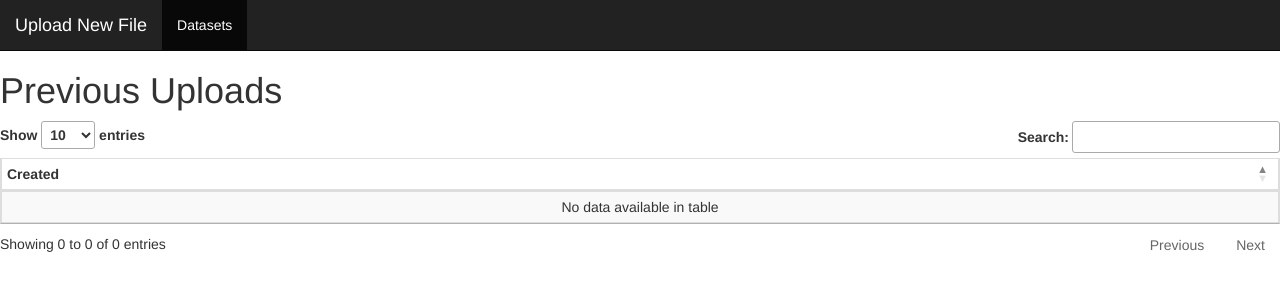
After one commit to lilleswing/optimal_matching, a Django app: page /dataset in a window 1280 px wide. The commit adds this page. Shown: the top 300 px of the page. Run offline with Django 3.2, Linux system fonts and the light colour scheme; data that the repository does not hold is empty; some libraries are stand-ins or nearby versions.

Commit message:
UI nice nice

```diff
--- a/src/matching/matching/models.py
+++ b/src/matching/matching/models.py
@@ -3,3 +3,4 @@ from django.db import models
 
 class CsvFile(models.Model):
   text = models.TextField()
+  created = models.DateTimeField(auto_now_add=True, blank=True)
--- a/src/matching/matching/urls.py
+++ b/src/matching/matching/urls.py
@@ -21,7 +21,6 @@ from matching import views
 urlpatterns = [
   url(r'^admin/', admin.site.urls),
   url(r'^$', views.index, name='index'),
-  url(r'^(?P<csv_id>[0-9]+)$', views.show_csv_file, name='show_csv_file'),
-
-
+  url(r'^dataset$', views.list_files, name='list_csv_file'),
+  url(r'^dataset/(?P<csv_id>[0-9]+)$', views.show_csv_file, name='show_csv_file'),
 ]
--- a/src/matching/matching/views.py
+++ b/src/matching/matching/views.py
@@ -1,3 +1,4 @@
+from django.urls import reverse
 from munkres import Munkres, make_cost_matrix, DISALLOWED
 from django.http import HttpResponse, HttpResponseRedirect
 from django.shortcuts import render
@@ -15,8 +16,18 @@ def handle_uploaded_file(fin):
 def index(request):
   if request.method == 'POST':
     csv_id = handle_uploaded_file(request.FILES['datafile'])
-    return HttpResponseRedirect('/%d' % csv_id)
+    return HttpResponseRedirect(reverse("show_csv_file", args=[csv_id]))
   return render(request, 'upload.html')
+
+
+def list_files(request):
+  csv_files = CsvFile.objects.all()
+  for f in csv_files:
+    f.url = reverse("show_csv_file", args=[f.id])
+  context = {
+    "csv_files": csv_files
+  }
+  return render(request, "list_files.html", context=context)
 
 
 def show_csv_file(request, csv_id):
--- /dev/null
+++ b/src/matching/templates/base.html
@@ -0,0 +1,32 @@
+<!DOCTYPE html>
+<html lang="en">
+<head>
+    <meta charset="UTF-8">
+    <meta charset="utf-8">
+    <meta name="viewport" content="width=device-width, initial-scale=1">
+    <script src="https://code.jquery.com/jquery-3.2.1.slim.min.js"
+            integrity="sha384-KJ3o2DKtIkvYIK3UENzmM7KCkRr/rE9/Qpg6aAZGJwFDMVNA/GpGFF93hXpG5KkN"
+            crossorigin="anonymous"></script>
+    <script src="//maxcdn.bootstrapcdn.com/bootstrap/3.3.7/js/bootstrap.min.js"
+            integrity="sha384-Tc5IQib027qvyjSMfHjOMaLkfuWVxZxUPnCJA7l2mCWNIpG9mGCD8wGNIcPD7Txa"
+            crossorigin="anonymous"></script>
+    <script src="https://cdn.datatables.net/1.10.15/js/jquery.dataTables.min.js"></script>
+    <link rel="stylesheet" href="https://cdn.datatables.net/1.10.15/css/jquery.dataTables.min.css">
+
+    <link href="https://maxcdn.bootstrapcdn.com/bootstrap/3.3.7/css/bootstrap.min.css" rel="stylesheet"/>
+    <title>LdLearning</title>
+</head>
+<body>
+<nav class="navbar navbar-inverse navbar-static-top">
+    <div class="container-fluid">
+        <div class="navbar-header">
+            <a class="navbar-brand" href="/">Upload New File</a>
+        </div>
+        <ul class="nav navbar-nav">
+            <li class="active"><a href="/dataset">Datasets</a></li>
+        </ul>
+    </div>
+</nav>
+{% block content %}{% endblock %}
+</body>
+</html>
--- /dev/null
+++ b/src/matching/templates/list_files.html
@@ -0,0 +1,19 @@
+{% extends 'base.html' %}
+{% block content %}
+    <h1>Previous Uploads</h1>
+    <table id="csv-files-table" class="table table-striped table-bordered table-condensed">
+        <thead>
+        <th>Created</th>
+        </thead>
+        {% for row in csv_files %}
+            <tr>
+                <td><a href={{ row.url }}>{{ row.created }}</a></td>
+            </tr>
+        {% endfor %}
+    </table>
+    <script type="text/javascript">
+        $(document).ready(function () {
+            $('#csv-files-table').DataTable();
+        });
+    </script>
+{% endblock %}
```
Also changed, not shown: src/matching/templates/show_table.html (+14 -10 lines), src/matching/templates/upload.html (+3 -10 lines), src/matching/matching/migrations/0002_csvfile_created.py (added).
